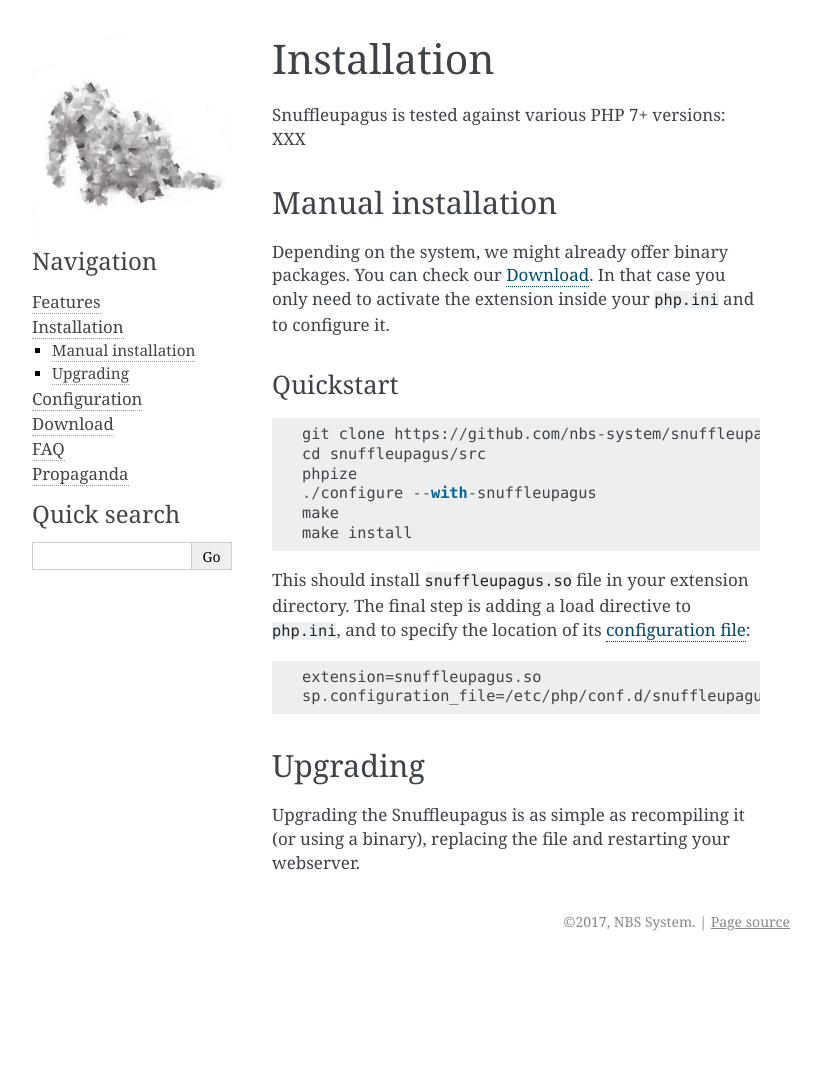
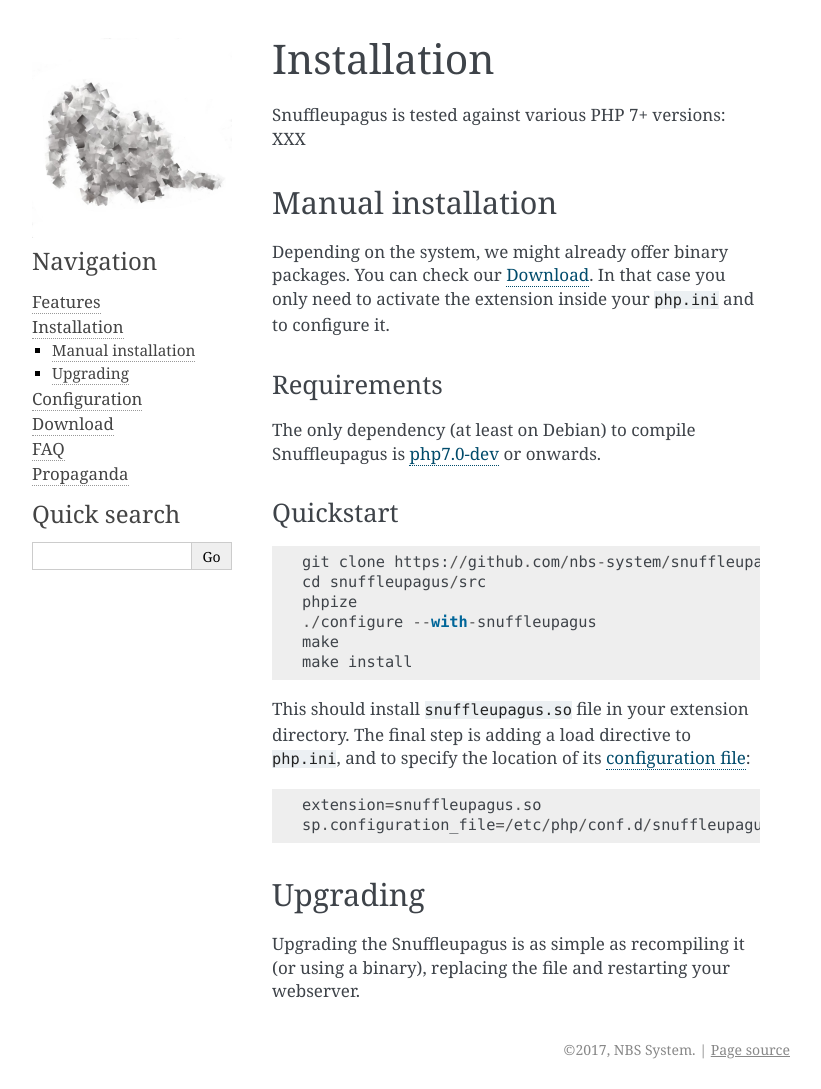
Before and after one commit to jvoisin/snuffleupagus, a Sphinx documentation site: the page built from doc/source/installation.rst, in a window 1280 px wide. Shown: the whole page, without its empty margins (234-1055 px from the left). Built offline with Sphinx 7.4.7, drawn with Linux system fonts in a browser that asks for light colours; before the commit the page ends 961 px from its top, so only the background shows below that.

Commit message:
Add a bla about compilation requirements (courtesy of @he2ss)

```diff
--- a/doc/source/installation.rst
+++ b/doc/source/installation.rst
@@ -10,6 +10,11 @@
 You can check our :doc:`download`. In that case you only need to activate
 the extension inside your ``php.ini`` and to configure it.
 
+Requirements
+^^^^^^^^^^^^
+
+The only dependency (at least on Debian) to compile Snuffleupagus is
+`php7.0-dev <https://packages.debian.org/search?keywords=php7.0-dev>`_ or onwards.
 
 Quickstart
 ^^^^^^^^^^
```
